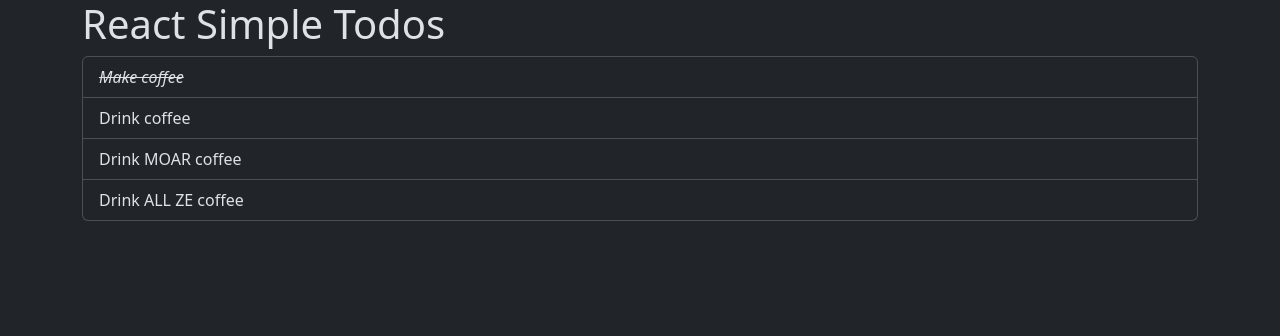
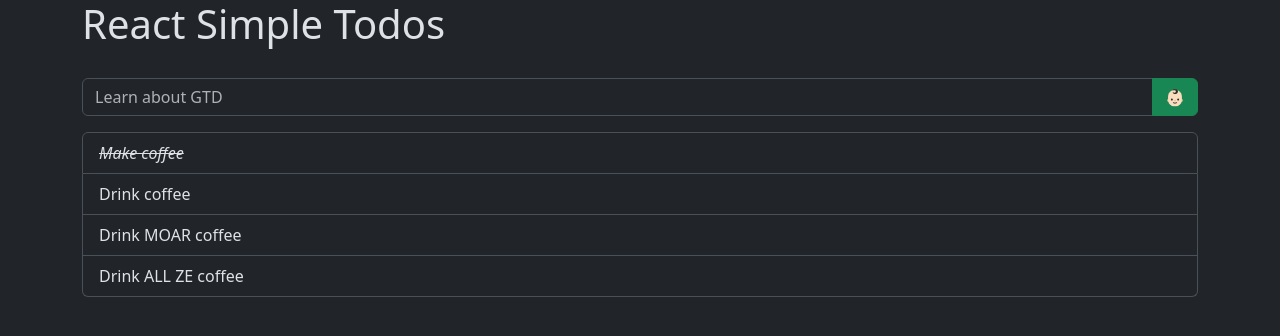
Before and after one commit to drblue/fed23-javascript-2, a React (Vite) app in the folder 02-react-simple-todos/: page / in a window 1280 px wide. Shown: the top 336 px of the page. Built offline with nearby package versions, Linux system fonts and the light colour scheme.

Commit message:
Add a new todo.

```diff
--- a/02-react-simple-todos/src/App.tsx
+++ b/02-react-simple-todos/src/App.tsx
@@ -9,10 +9,38 @@ function App() {
 		{ id: 3, title: "Drink MOAR coffee", completed: false },
 		{ id: 4, title: "Drink ALL ZE coffee", completed: false },
 	]);
+	const [inputNewTodoTitle, setInputNewTodoTitle] = useState("");
+
+	const handleAddTodo = (e: React.FormEvent) => {
+		e.preventDefault();
+
+		setTodos([...todos, {
+			id: Math.max(0, ...todos.map(todo => todo.id)) + 1,
+			title: inputNewTodoTitle,
+			completed: false,
+		}]);
+
+		setInputNewTodoTitle("");
+	}
 
 	return (
 		<div className="container">
 			<h1>React Simple Todos</h1>
+
+			<form onSubmit={handleAddTodo} className="mb-3">
+				<div className="input-group">
+					<input
+						aria-label="New todo title"
+						className="form-control"
+						onChange={e => setInputNewTodoTitle(e.target.value)}
+						placeholder="Learn about GTD"
+						type="text"
+						value={inputNewTodoTitle}
+					/>
+
+					<button className="btn btn-success" type="submit">👶🏻</button>
+				</div>
+			</form>
 
 			<ul className="todolist list-group">
 				{todos.map(todo => (
--- a/02-react-simple-todos/src/assets/scss/App.scss
+++ b/02-react-simple-todos/src/assets/scss/App.scss
@@ -1,4 +1,8 @@
 @import "bootstrap/scss/bootstrap";
+
+h1, h2, h3, h4, h5, h6 {
+	margin-bottom: 0.75em;
+}
 
 .todolist {
 	.done {
```
